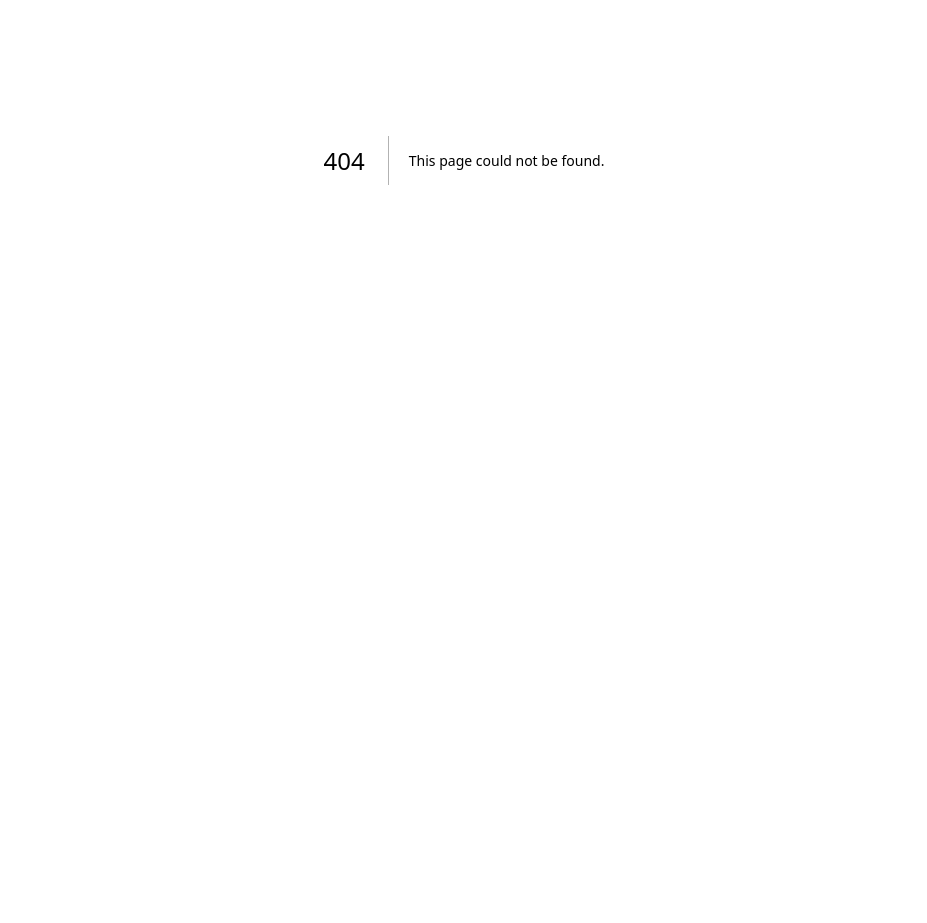
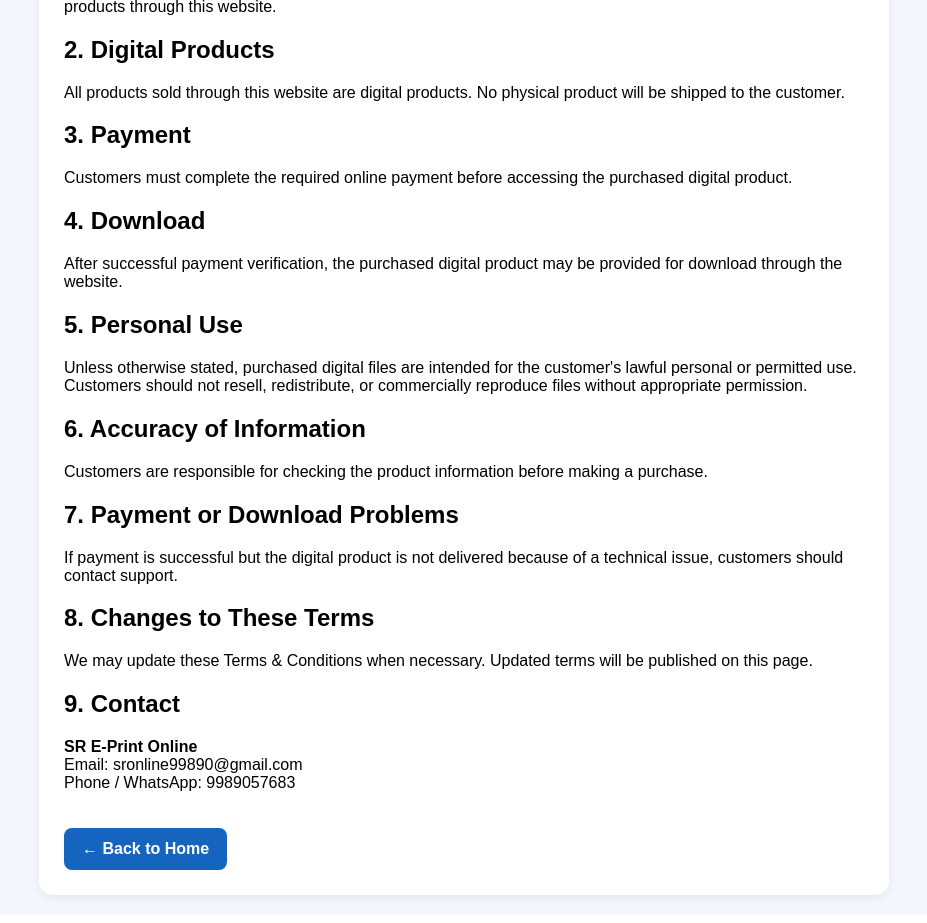
Before and after one commit to SrePrintOnlinework/Sr_ePrint-Online, a Next.js app: page /terms in a window 1280 px wide. Before the commit this address had no page. Shown: the part 240-1163 px from the top of the page, without its empty margins (176-1103 px from the left). Before the commit the page ends 800 px from the top, so only its background shows below. Built offline with nearby package versions, Linux system fonts and the light colour scheme.

Commit message:
Add Terms and Conditions page component

```diff
--- /dev/null
+++ b/app/terms/page.js
@@ -0,0 +1,113 @@
+export default function TermsConditions() {
+  return (
+    <main
+      style={{
+        minHeight: '100vh',
+        background: '#f4f7fb',
+        fontFamily: 'Arial, sans-serif',
+        padding: '20px',
+      }}
+    >
+      <div
+        style={{
+          maxWidth: '800px',
+          margin: '0 auto',
+          background: 'white',
+          padding: '25px',
+          borderRadius: '14px',
+          boxShadow: '0 3px 12px rgba(0,0,0,0.07)',
+        }}
+      >
+        <h1 style={{ color: '#1565c0' }}>
+          📜 Terms & Conditions
+        </h1>
+
+        <p style={{ color: '#666' }}>
+          Last Updated: September 1, 2026
+        </p>
+
+        <h2>1. About the Service</h2>
+        <p>
+          SR E-Print Online provides digital PDF documents,
+          printable files, templates, and other digital
+          document products through this website.
+        </p>
+
+        <h2>2. Digital Products</h2>
+        <p>
+          All products sold through this website are
+          digital products. No physical product will be
+          shipped to the customer.
+        </p>
+
+        <h2>3. Payment</h2>
+        <p>
+          Customers must complete the required online
+          payment before accessing the purchased digital
+          product.
+        </p>
+
+        <h2>4. Download</h2>
+        <p>
+          After successful payment verification, the
+          purchased digital product may be provided for
+          download through the website.
+        </p>
+
+        <h2>5. Personal Use</h2>
+        <p>
+          Unless otherwise stated, purchased digital files
+          are intended for the customer's lawful personal
+          or permitted use. Customers should not resell,
+          redistribute, or commercially reproduce files
+          without appropriate permission.
+        </p>
+
+        <h2>6. Accuracy of Information</h2>
+        <p>
+          Customers are responsible for checking the
+          product information before making a purchase.
+        </p>
+
+        <h2>7. Payment or Download Problems</h2>
+        <p>
+          If payment is successful but the digital product
+          is not delivered because of a technical issue,
+          customers should contact support.
+        </p>
+
+        <h2>8. Changes to These Terms</h2>
+        <p>
+          We may update these Terms & Conditions when
+          necessary. Updated terms will be published on
+          this page.
+        </p>
+
+        <h2>9. Contact</h2>
+        <p>
+          <strong>SR E-Print Online</strong>
+          <br />
+          Email: sronline99890@gmail.com
+          <br />
+          Phone / WhatsApp: 9989057683
+        </p>
+
+        <a
+          href="/"
+          style={{
+            display: 'inline-block',
+            marginTop: '20px',
+            padding: '12px 18px',
+            background: '#1565c0',
+            color: 'white',
+            borderRadius: '8px',
+            textDecoration: 'none',
+            fontWeight: 'bold',
+          }}
+        >
+          ← Back to Home
+        </a>
+      </div>
+    </main>
+  );
+}
```
